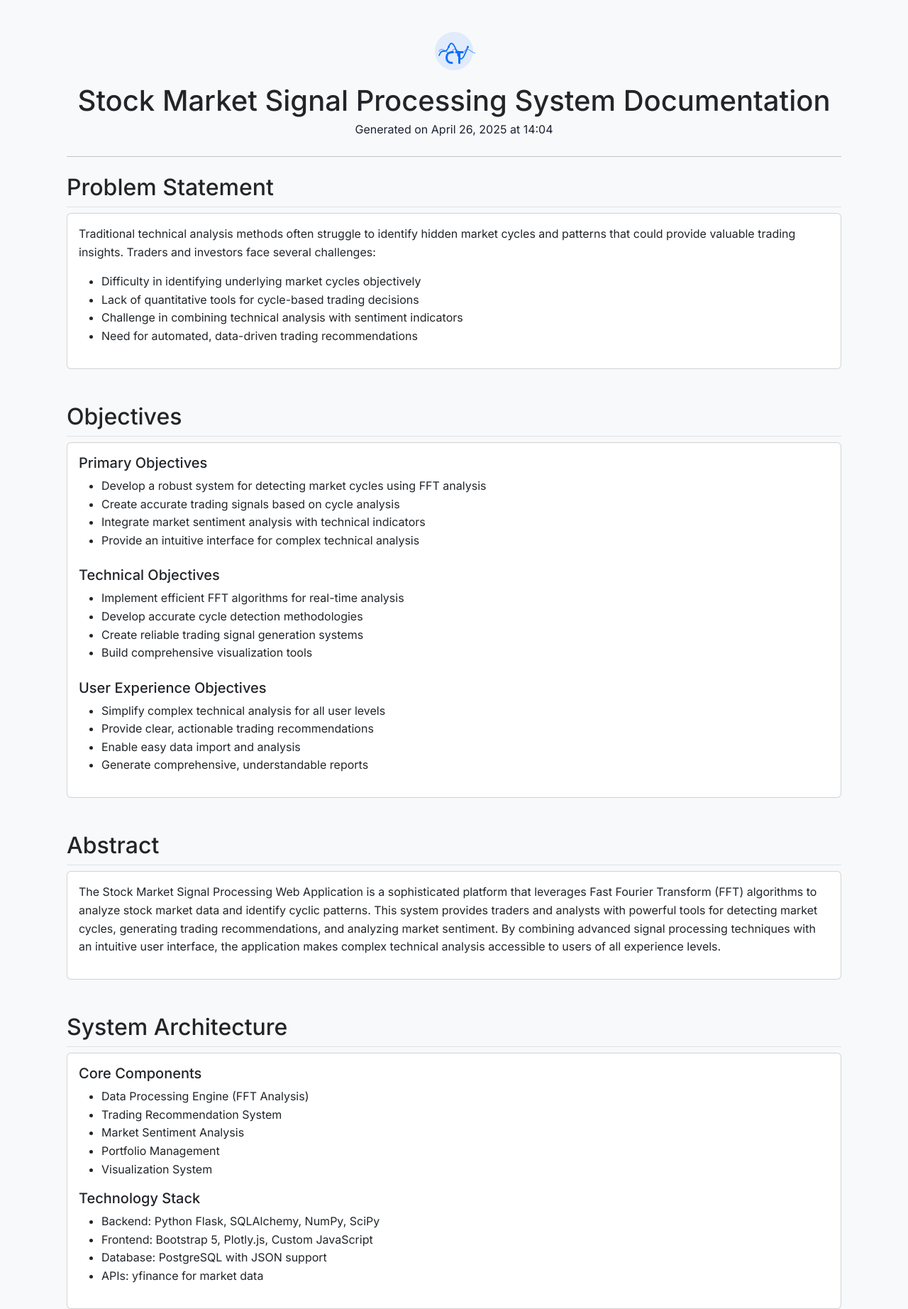
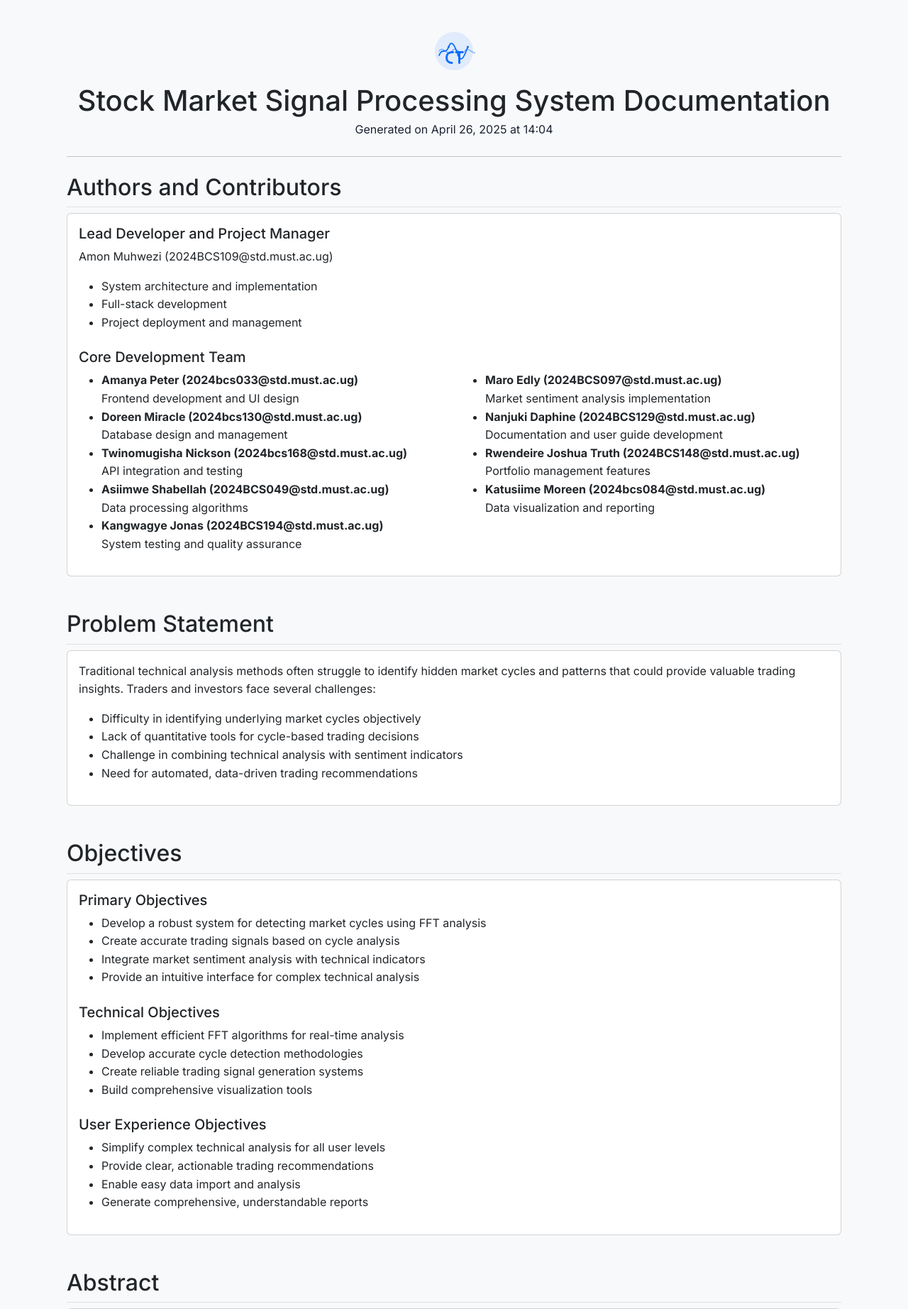
Before and after one commit to Icradle-Innovations-Ltd/StockSignalPro, a Flask app: page /system-report in a window 1280 px wide. Shown: the part 328-2172 px from the top of the page at 71% size. Run offline with Flask 3, Linux system fonts and the light colour scheme; some libraries are stand-ins or nearby versions.

Commit message:
Assistant checkpoint: Added authors and their contributions to system report
Assistant generated file changes:
- templates/system_report.html: Add authors and their contributions

---

User prompt:

add the authers as Amon Muhwezi was the developer who developed  and deployed it , a allocated other memebrs what they contibuted on this Group Members:
Amanya Peter – 2024bcs033@std.must.ac.ug
Doreen Miracle – 2024bcs130@std.must.ac.ug
Twinomugisha Nickson – 2024bcs168@std.must.ac.ug
Asiimwe Shabellah – 2024BCS049@std.must.ac.ug
Kangwagye Jonas – 2024BCS194@std.must.ac.ug
Amon Muhwezi – 2024BCS109@std.must.ac.ug
Maro Edly – 2024BCS097@std.must.ac.ug
Nanjuki Daphine – 2024BCS129@std.must.ac.ug
Rwendeire Joshua Truth – 2024BCS148@std.must.ac.ug
Katusiime Moreen – 2024bcs084@std.must.ac.ug

Replit-Commit-Author: Assistant
Replit-Commit-Session-Id: 3c01ec15-b92c-46da-badf-e82577c2474a

```diff
--- a/templates/system_report.html
+++ b/templates/system_report.html
@@ -10,6 +10,59 @@
         <p class="text-muted">Generated on {{ now().strftime('%B %d, %Y at %H:%M') }}</p>
         <hr class="my-4">
     </div>
+
+    <!-- Authors and Contributors -->
+    <section class="mb-5">
+        <h2 class="border-bottom pb-2">Authors and Contributors</h2>
+        <div class="card">
+            <div class="card-body">
+                <h5>Lead Developer and Project Manager</h5>
+                <p>Amon Muhwezi (2024BCS109@std.must.ac.ug)</p>
+                <ul>
+                    <li>System architecture and implementation</li>
+                    <li>Full-stack development</li>
+                    <li>Project deployment and management</li>
+                </ul>
+
+                <h5 class="mt-4">Core Development Team</h5>
+                <div class="row">
+                    <div class="col-md-6">
+                        <ul>
+                            <li><strong>Amanya Peter (2024bcs033@std.must.ac.ug)</strong>
+                                <br>Frontend development and UI design</li>
+
+                            <li><strong>Doreen Miracle (2024bcs130@std.must.ac.ug)</strong>
+                                <br>Database design and management</li>
+
+                            <li><strong>Twinomugisha Nickson (2024bcs168@std.must.ac.ug)</strong>
+                                <br>API integration and testing</li>
+
+                            <li><strong>Asiimwe Shabellah (2024BCS049@std.must.ac.ug)</strong>
+                                <br>Data processing algorithms</li>
+
+                            <li><strong>Kangwagye Jonas (2024BCS194@std.must.ac.ug)</strong>
+                                <br>System testing and quality assurance</li>
+                        </ul>
+                    </div>
+                    <div class="col-md-6">
+                        <ul>
+                            <li><strong>Maro Edly (2024BCS097@std.must.ac.ug)</strong>
+                                <br>Market sentiment analysis implementation</li>
+
+                            <li><strong>Nanjuki Daphine (2024BCS129@std.must.ac.ug)</strong>
+                                <br>Documentation and user guide development</li>
+
+                            <li><strong>Rwendeire Joshua Truth (2024BCS148@std.must.ac.ug)</strong>
+                                <br>Portfolio management features</li>
+
+                            <li><strong>Katusiime Moreen (2024bcs084@std.must.ac.ug)</strong>
+                                <br>Data visualization and reporting</li>
+                        </ul>
+                    </div>
+                </div>
+            </div>
+        </div>
+    </section>
 
     <!-- Problem Statement -->
     <section class="mb-5">
```
